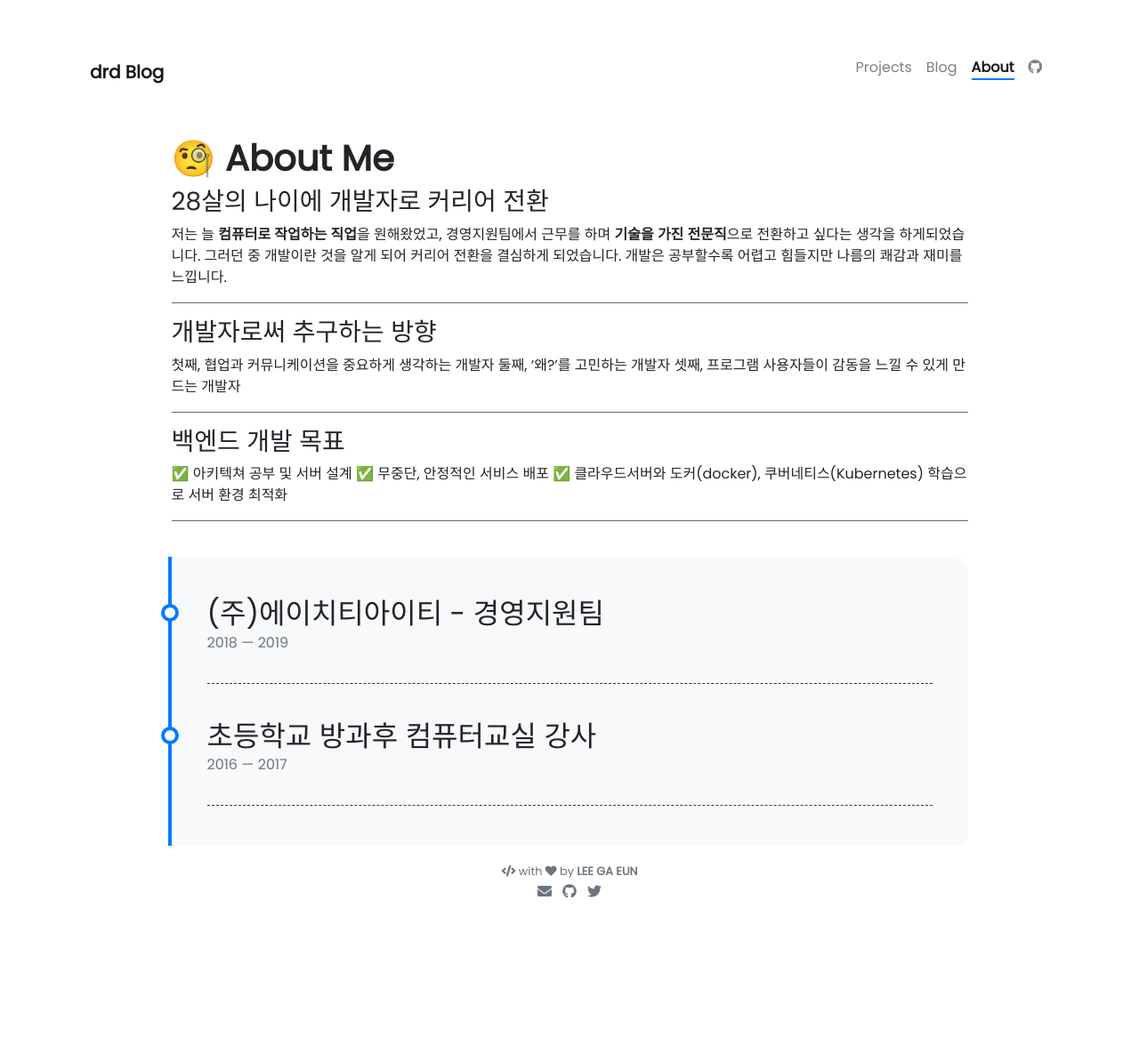
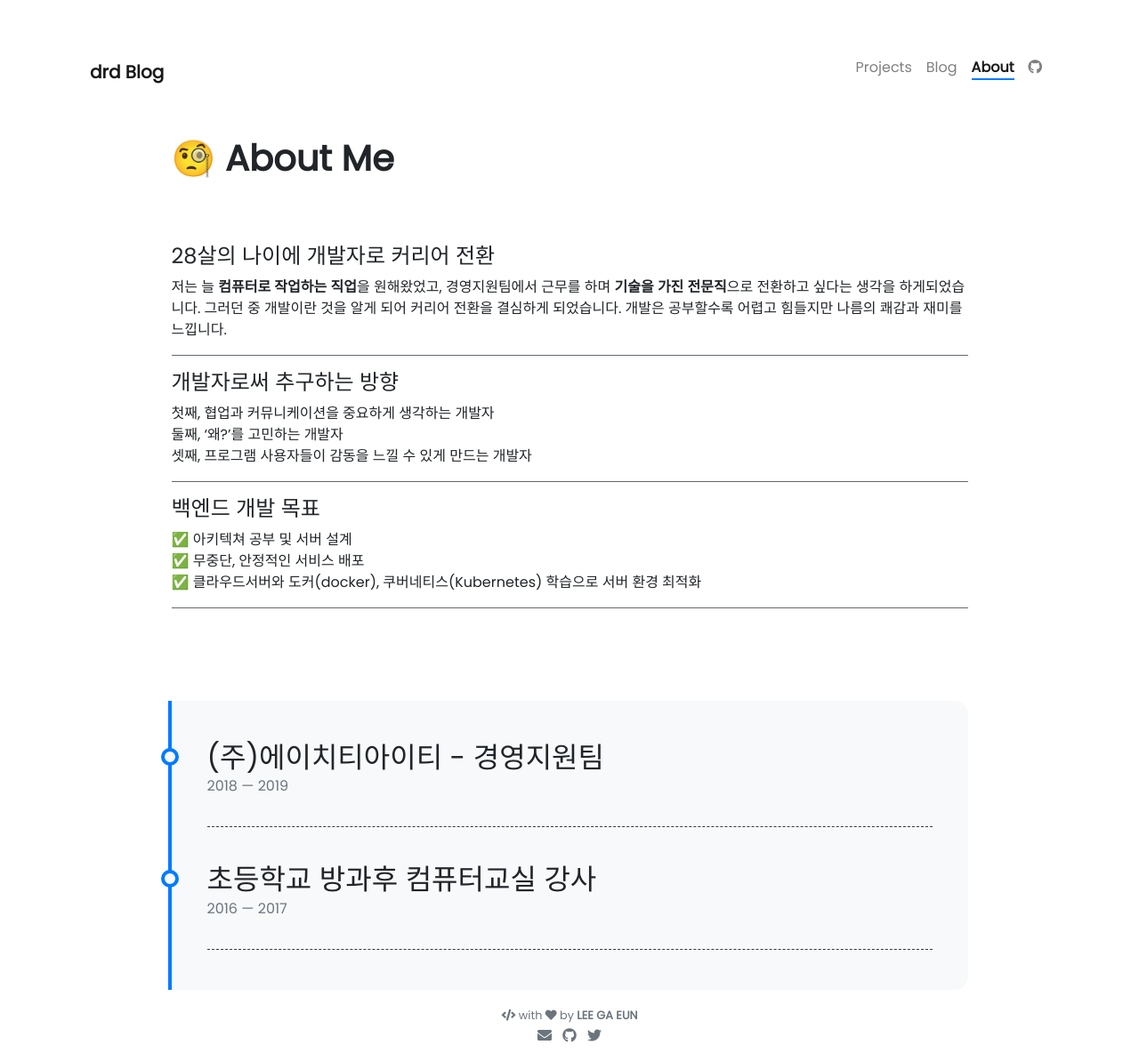
Before and after one commit to gaeundev/gaeundev.github.io, a Jekyll site: the page built from pages/about.md, in a window 1280 px wide. Shown: the whole page at 89% size. Built offline with Jekyll 4.4.1, drawn with Linux system fonts in a browser that asks for light colours; nearby versions of some CDN libraries; before the commit the page ends 1031 px from its top, so only the background shows below that.

Commit message:
[MD] Aboutme 수정

```diff
--- a/pages/about.md
+++ b/pages/about.md
@@ -6,24 +6,27 @@ weight: 3
 ---
 
 # 🧐 **About Me**
+<br><br>
 
-### 28살의 나이에 개발자로 커리어 전환
+#### 28살의 나이에 개발자로 커리어 전환
 
 저는 늘 **컴퓨터로 작업하는 직업**을 원해왔었고, 경영지원팀에서 근무를 하며 **기술을 가진 전문직**으로 전환하고 싶다는 생각을 하게되었습니다. 그러던 중 개발이란 것을 알게 되어 커리어 전환을 결심하게 되었습니다. 개발은 공부할수록 어렵고 힘들지만 나름의 쾌감과 재미를 느낍니다.
 
 ----
-### 개발자로써 추구하는 방향
-첫째, 협업과 커뮤니케이션을 중요하게 생각하는 개발자
-둘째, '왜?'를 고민하는 개발자
-셋째, 프로그램 사용자들이 감동을 느낄 수 있게 만드는 개발자
+#### 개발자로써 추구하는 방향
+첫째, 협업과 커뮤니케이션을 중요하게 생각하는 개발자 <br>
+둘째, '왜?'를 고민하는 개발자 <br>
+셋째, 프로그램 사용자들이 감동을 느낄 수 있게 만드는 개발자 <br>
 
 -----
-### 백엔드 개발 목표
-✅ 아키텍쳐 공부 및 서버 설계
-✅ 무중단, 안정적인 서비스 배포
-✅ 클라우드서버와 도커(docker), 쿠버네티스(Kubernetes) 학습으로 서버 환경 최적화
+#### 백엔드 개발 목표
+✅ 아키텍쳐 공부 및 서버 설계 <br>
+✅ 무중단, 안정적인 서비스 배포 <br>
+✅ 클라우드서버와 도커(docker), 쿠버네티스(Kubernetes) 학습으로 서버 환경 최적화 <br>
 
 -----
+
+<br><br>
 
 <div class="row">
 <!-- {% include about/skills.html title="Programming Skills" source=site.data.programming-skills %} -->
```
